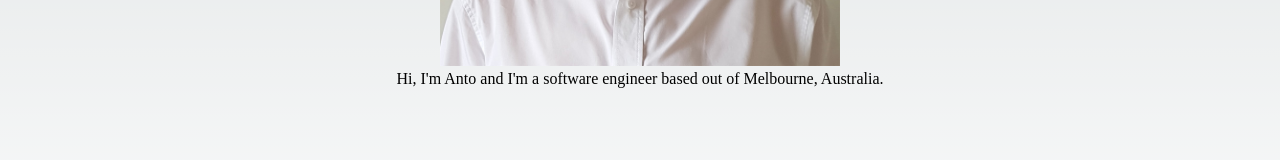
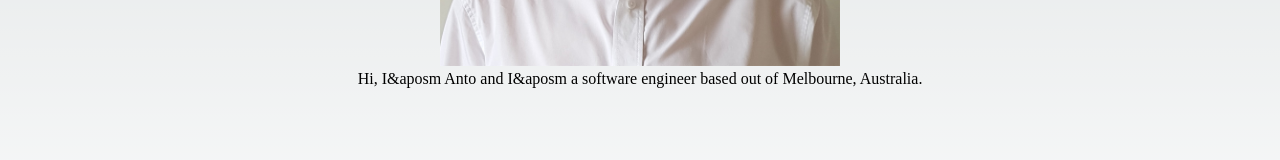
Before and after one commit to A-nthonyMai/personal-website, a Next.js app: page / in a window 1280 px wide. Shown: the part 430-590 px from the top of the page. Built offline with nearby package versions, Linux system fonts and the light colour scheme.

Commit message:
Replaced apostrophes with escaped characters

```diff
--- a/pages/index.tsx
+++ b/pages/index.tsx
@@ -26,7 +26,7 @@ export default function Home() {
         </div>
         <section>
           <p>
-            Hi, I'm Anto and I'm a software engineer based out of Melbourne, Australia.
+            Hi, I&aposm Anto and I&aposm a software engineer based out of Melbourne, Australia.
           </p>
         </section>
       </main>
```
